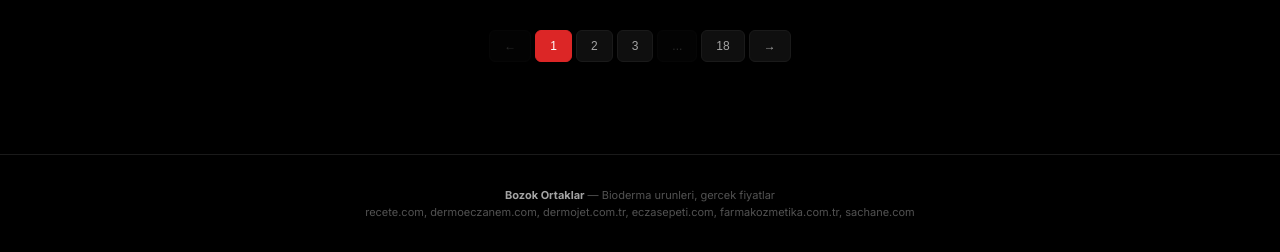
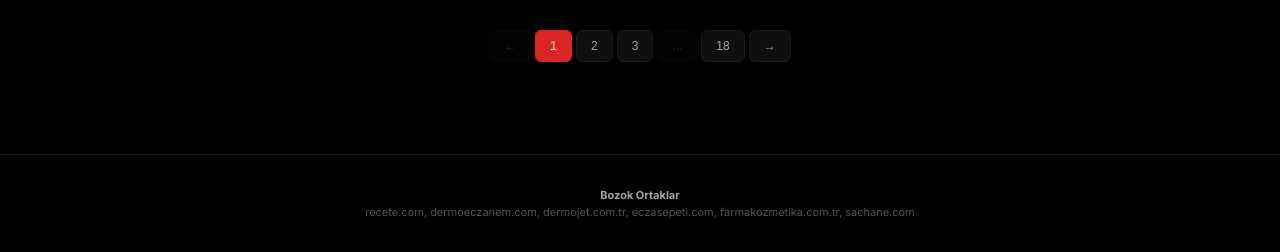
Before and after one commit to 37xw/bozokortaklar, a plain HTML site: page index.html in a window 1280 px wide. Shown: the part 1603-1855 px from the top of the page. Drawn offline with Linux system fonts and the light colour scheme.

Commit message:
Kaldirildi: bioderma urunleri gercek fiyatlar

```diff
--- a/index.html
+++ b/index.html
@@ -174,7 +174,7 @@ a{text-decoration:none;color:inherit}
 </div>
 
 <div class="footer">
-  <b>Bozok Ortaklar</b> — Bioderma urunleri, gercek fiyatlar<br>
+  <b>Bozok Ortaklar</b><br>
   recete.com, dermoeczanem.com, dermojet.com.tr, eczasepeti.com, farmakozmetika.com.tr, sachane.com
 </div>
 
```
